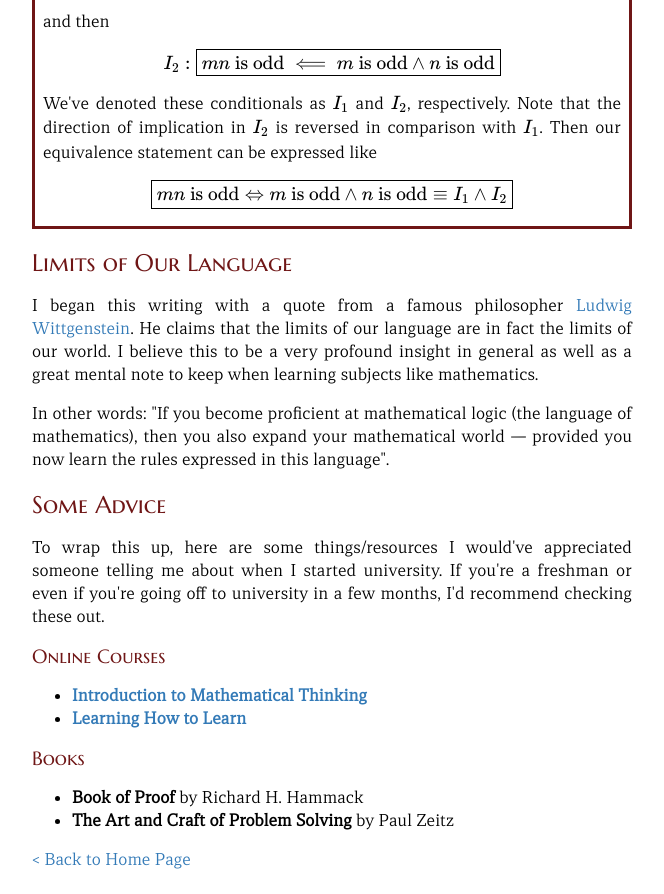
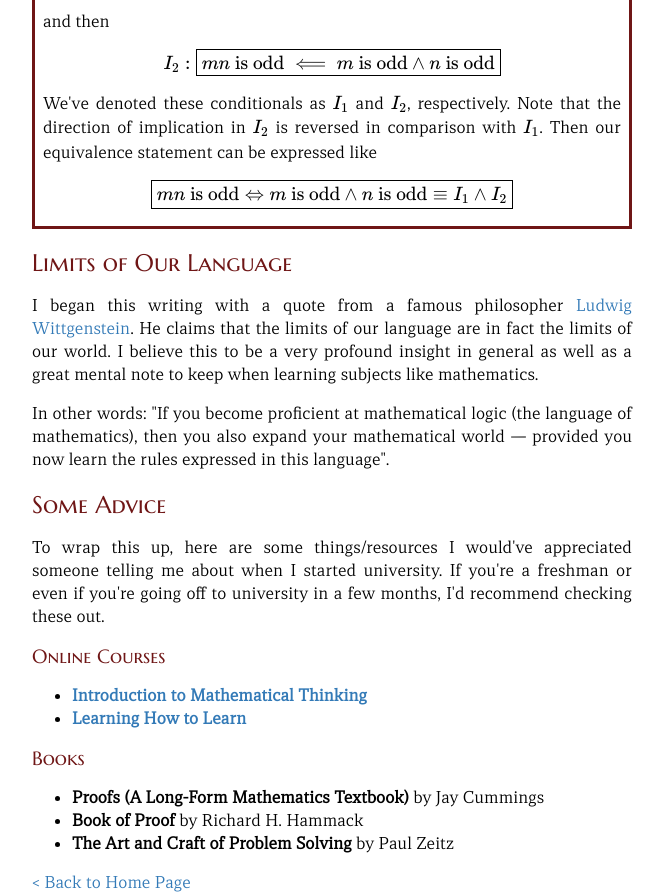
Before and after one commit to tanerbajrovic/tanerbajrovic.github.io, a plain HTML site: page notes/mathematical-language.html in a window 1280 px wide. Shown: the part 2140-3034 px from the top of the page, without its empty margins (308-972 px from the left). Before the commit the page ends 3011 px from the top, so only its background shows below. Drawn offline with nearby package versions, Linux system fonts and the light colour scheme; files whose address does not match are found by name; a web font is replaced by a local one.

Commit message:
Add a book recommendation

```diff
--- a/notes/mathematical-language.html
+++ b/notes/mathematical-language.html
@@ -142,6 +142,7 @@
         </ul>
         <h2>Books</h2>
         <ul>
+          <li><b>Proofs (A Long-Form Mathematics Textbook)</b> by Jay Cummings</li>
           <li><b>Book of Proof</b> by Richard H. Hammack</li>
           <li><b>The Art and Craft of Problem Solving</b> by Paul Zeitz</li>
         </ul>
```
